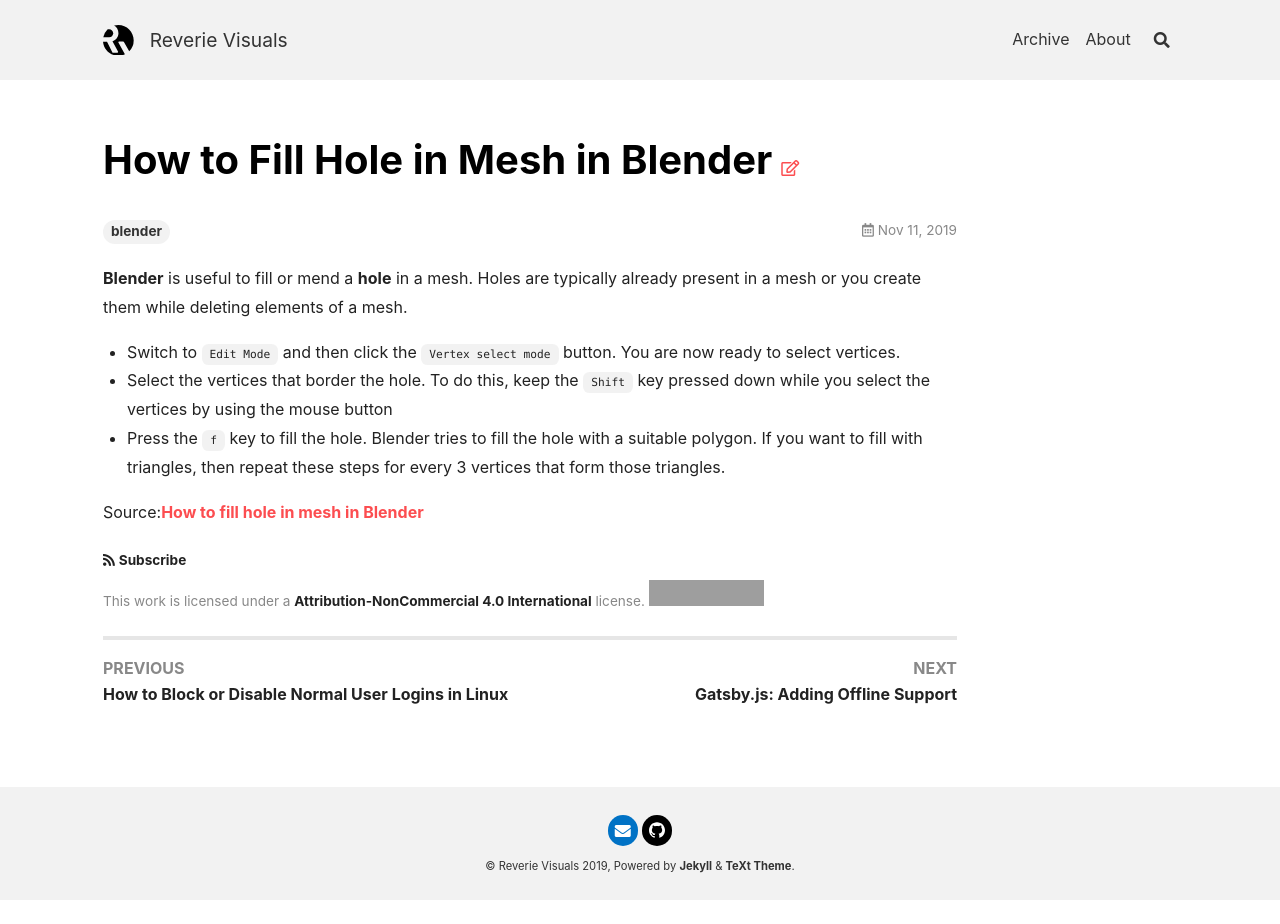
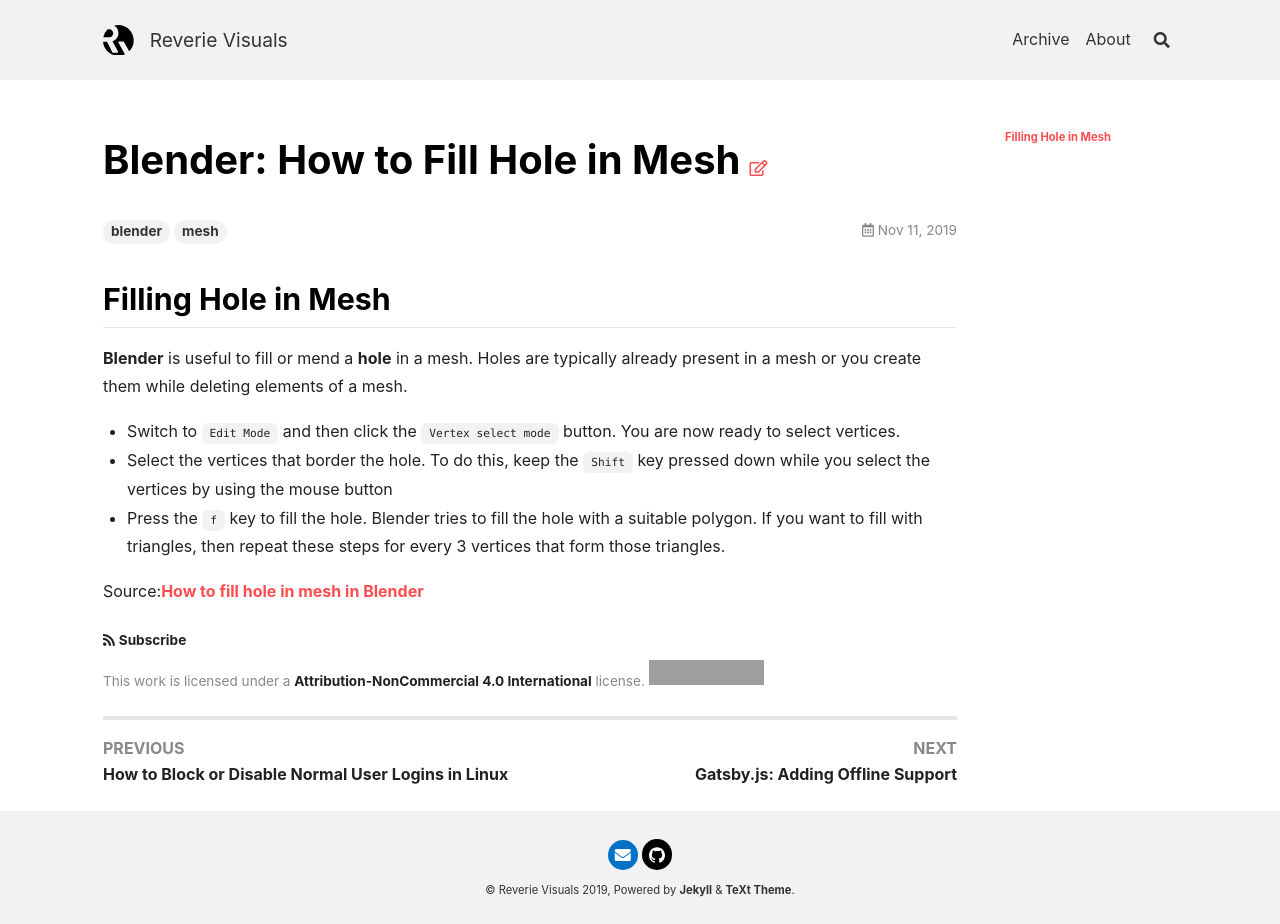
Before and after one commit to xcession/xcession.github.io, a Jekyll site: the page built from _posts/2019-11-11-blender-how-to-fill-hole-in-mesh.md, in a window 1280 px wide. Built offline with Jekyll 4.4.1, drawn with Linux system fonts in a browser that asks for light colours; nearby versions of some CDN libraries; before the commit the page ends 900 px from its top, so only the background shows below that; grey boxes are pictures that could not be loaded.

Commit message:
Update article title/header and filename

```diff
--- a/_posts/2019-11-11-how-to-fill-hole-in-mesh-in-blender.md
+++ b/_posts/2019-11-11-blender-how-to-fill-hole-in-mesh.md
@@ -1,9 +1,12 @@
 ---
 layout: article
-title:  "How to Fill Hole in Mesh in Blender"
+title:  "Blender: How to Fill Hole in Mesh"
 date:   2019-11-11 21:32 +0700
-tags: blender
+tags: blender mesh
 ---
+
+## Filling Hole in Mesh
+
 **Blender** is useful to fill or mend a **hole** in a mesh. Holes are typically already present in a mesh or you create them while deleting elements of a mesh.
 
 - Switch to `Edit Mode` and then click the `Vertex select mode` button. You are now ready to select vertices.
```
